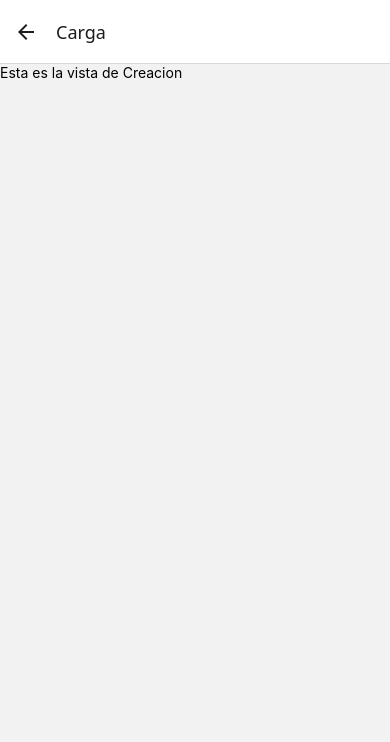
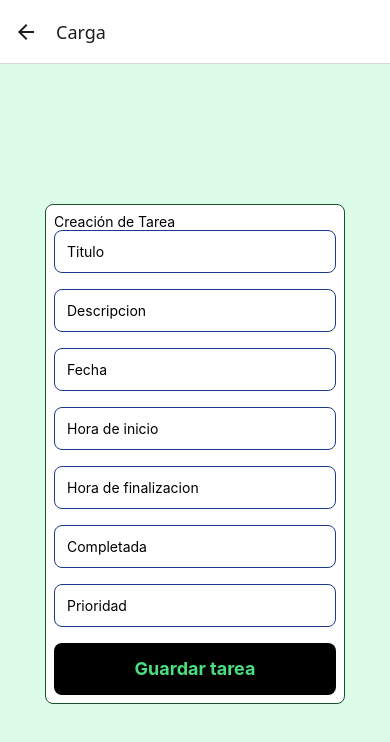
Before and after one commit to velasquezgalejandro/lista-tareas-native, a React Native app in the folder lista-tareas/: screen /Carga in a window 390 px wide. Shown: the top 742 px of the page. Built offline with nearby package versions, Linux system fonts and the light colour scheme.

Commit message:
avance en formulario de agregar tareas

```diff
--- a/lista-tareas/screens/PantallaCarga.jsx
+++ b/lista-tareas/screens/PantallaCarga.jsx
@@ -1,11 +1,88 @@
-import React from "react";
-import { View, Text } from "react-native";
+import React, { useState } from "react";
+import { View, Text, TextInput } from "react-native";
 import tw from "twrnc";
 
+// componentes creados
+import CusttomButton from "../utils/CustomButton";
+
 const PantallaLista = ({ navigation }) => {
+  // estados
+  const [titulo, setTitulo] = useState("");
+  const [descripcion, setDescripcion] = useState("");
+  const [fecha, setFecha] = useState("");
+  const [horaInicio, setHoraInicio] = useState("");
+  const [horaFinal, setHoraFinal] = useState("");
+  const [completada, setCompletada] = useState("");
+  const [prioridad, setPrioridad] = useState("");
+  // componentes reutilizables
+
+  // funciones
+
   return (
-    <View>
-      <Text>Esta es la vista de Creacion</Text>
+    <View style={tw`flex items-center justify-center bg-green-100 h-full`}>
+      <View
+        style={tw`px-2 py-2 bg-white rounded-lg border border-green-900 min-w-[300px]`}
+      >
+        <Text>Creación de Tarea</Text>
+
+        <TextInput
+          style={tw`border border-blue-900 rounded-lg p-3 mb-4 text-black`}
+          placeholder="Titulo"
+          placeholderTextColor="black"
+          value={titulo}
+          onChangeText={setTitulo}
+        />
+
+        <TextInput
+          style={tw`border border-blue-900 rounded-lg p-3 mb-4 text-black`}
+          placeholder="Descripcion"
+          placeholderTextColor="black"
+          value={descripcion}
+          onChangeText={setDescripcion}
+        />
+
+        <TextInput
+          style={tw`border border-blue-900 rounded-lg p-3 mb-4 text-black`}
+          placeholder="Fecha"
+          placeholderTextColor="black"
+          value={fecha}
+          onChangeText={setFecha}
+        />
+
+        <TextInput
+          style={tw`border border-blue-900 rounded-lg p-3 mb-4 text-black`}
+          placeholder="Hora de inicio"
+          placeholderTextColor="black"
+          value={horaInicio}
+          onChangeText={setHoraInicio}
+        />
+
+        <TextInput
+          style={tw`border border-blue-900 rounded-lg p-3 mb-4 text-black`}
+          placeholder="Hora de finalizacion"
+          placeholderTextColor="black"
+          value={horaFinal}
+          onChangeText={setHoraFinal}
+        />
+
+        <TextInput
+          style={tw`border border-blue-900 rounded-lg p-3 mb-4 text-black`}
+          placeholder="Completada"
+          placeholderTextColor="black"
+          value={completada}
+          onChangeText={setCompletada}
+        />
+
+        <TextInput
+          style={tw`border border-blue-900 rounded-lg p-3 mb-4 text-black`}
+          placeholder="Prioridad"
+          placeholderTextColor="black"
+          value={prioridad}
+          onChangeText={setPrioridad}
+        />
+
+        <CusttomButton title={"Guardar tarea"} />
+      </View>
     </View>
   );
 };
```
